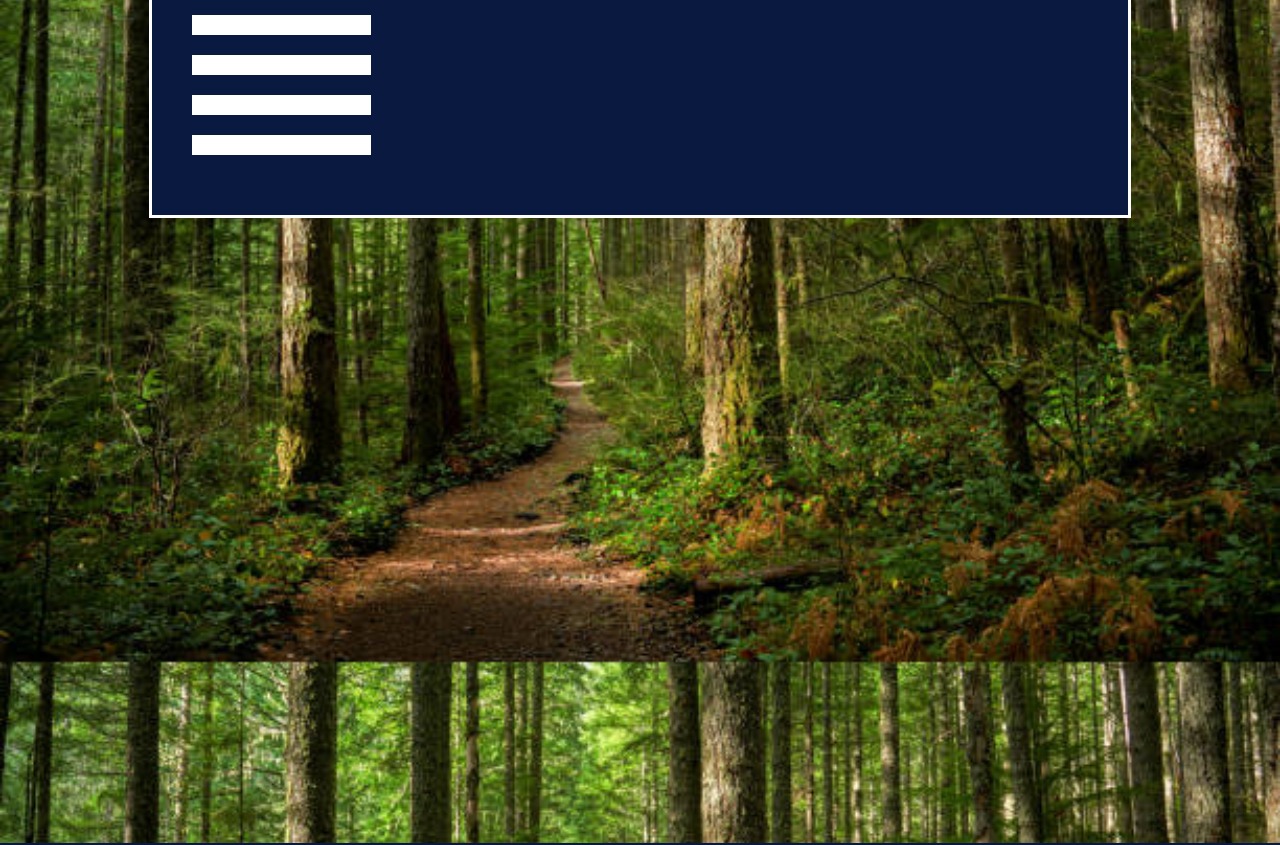
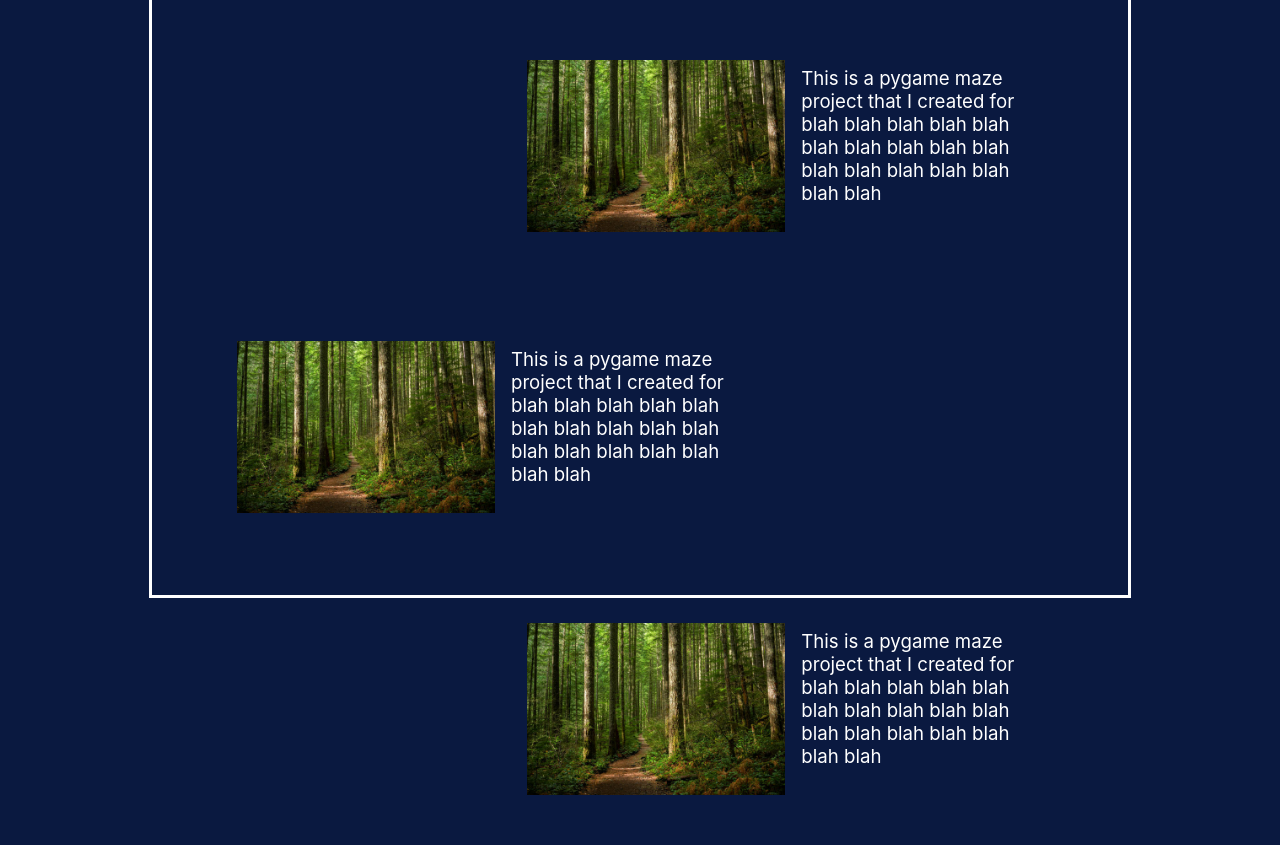
Before and after one commit to Vassardog77/portfolio, a React (Create React App) app: page / in a window 1280 px wide. Shown: the part 2000-2845 px from the top of the page. Built offline with nearby package versions, Linux system fonts and the light colour scheme.

Commit message:
project and scrollbar updates (weird combo)

```diff
--- a/src/App.css
+++ b/src/App.css
@@ -2,8 +2,28 @@ body, html {
   margin: 0;
   padding: 0;
   background-color: #0a1940;
-  background-image: url('../public/images/forest.jpg');
+  /* background-image: url('../public/images/forest.jpg');
   background-size: 100%; /* or set to a specific size, such as 100% */
+}
+
+::-webkit-scrollbar {
+  width: 10px;
+}
+
+/* Track */
+::-webkit-scrollbar-track {
+  background: #0a1940;
+}
+
+/* Handle */
+::-webkit-scrollbar-thumb {
+  background: #233973;
+  border-radius: 1rem;
+}
+
+/* Handle on hover */
+::-webkit-scrollbar-thumb:hover {
+  background: #4c639c;
 }
 
 .App {
@@ -82,7 +102,7 @@ body, html {
 }
 
 .spacer {
-  height: 500px;
+  height: 30px;
 }
 .home {
   color: white;
@@ -92,10 +112,35 @@ body, html {
   color: white;
 }
 
-.project_element {
-  height: 20%;
-  width: 20%;
-  background-color: white;
+.project_element_right {
+  display: flex;
+  align-items: center;
+  justify-content: right;
+  padding: 5%;
+}
+
+.project_element_right img {
+  width: 32%;
+}
+
+.project_element_left {
+  display: flex;
+  align-items: center;
+  padding: 5%;
+}
+
+.project_element_left img {
+  width: 32%;
+}
+
+.project_element_text {
+  width: 30%;
+  font-size: 14pt;
+  padding-left: 2%;
+}
+
+#projects {
+  height: 600px;
 }
 
 .about_parent {
@@ -104,7 +149,7 @@ body, html {
 }
 
 .about_text{
-
+  padding-left: 2%;
 }
 
 .about_image{
--- a/src/components/Navbar.js
+++ b/src/components/Navbar.js
@@ -12,15 +12,10 @@ const Navbar = () => {
 
         section.scrollIntoView({
             behavior: "smooth",
-            block: "start",
-            inline: "nearest",
-            // Scroll to 3% of the screen above the section
-            // by using the scrollMarginTop option
-            scrollMarginTop: "20%"
+            block: "center",
         });
         if (targetId === "home") { //if the compenent is "home" it sends to default url
             window.history.pushState(null, null, `/`);
-            console.log("change")
         } else {
             window.history.pushState(null, null, `#${targetId}`);
         }
--- a/src/components/Projects.js
+++ b/src/components/Projects.js
@@ -4,10 +4,22 @@ function Projects(props) {
     return (
         <div id='projects' className='section_parent'>
             <div className='heading'>Projects</div>
-            <div className='project_element'>test</div>
-            <div className='project_element'>test</div>
-            <div className='project_element'>test</div>
-            <div className='project_element'>test</div>
+            <div className='project_element_right'>
+                <img src={`${process.env.PUBLIC_URL}/images/forest.jpg`} alt="pygame project"></img>
+                <div className='project_element_text'>This is a pygame maze project that I created for blah blah blah blah blah blah blah blah blah blah blah blah blah blah blah blah blah</div>
+            </div>
+            <div className='project_element_left'>
+                <img src={`${process.env.PUBLIC_URL}/images/forest.jpg`} alt="pygame project"></img>
+                <div className='project_element_text'>This is a pygame maze project that I created for blah blah blah blah blah blah blah blah blah blah blah blah blah blah blah blah blah</div>
+            </div>
+            <div className='project_element_right'>
+                <img src={`${process.env.PUBLIC_URL}/images/forest.jpg`} alt="pygame project"></img>
+                <div className='project_element_text'>This is a pygame maze project that I created for blah blah blah blah blah blah blah blah blah blah blah blah blah blah blah blah blah</div>
+            </div>
+            <div className='project_element_left'>
+                <img src={`${process.env.PUBLIC_URL}/images/forest.jpg`} alt="pygame project"></img>
+                <div className='project_element_text'>This is a pygame maze project that I created for blah blah blah blah blah blah blah blah blah blah blah blah blah blah blah blah blah</div>
+            </div>
         </div>
     );
 }
```
